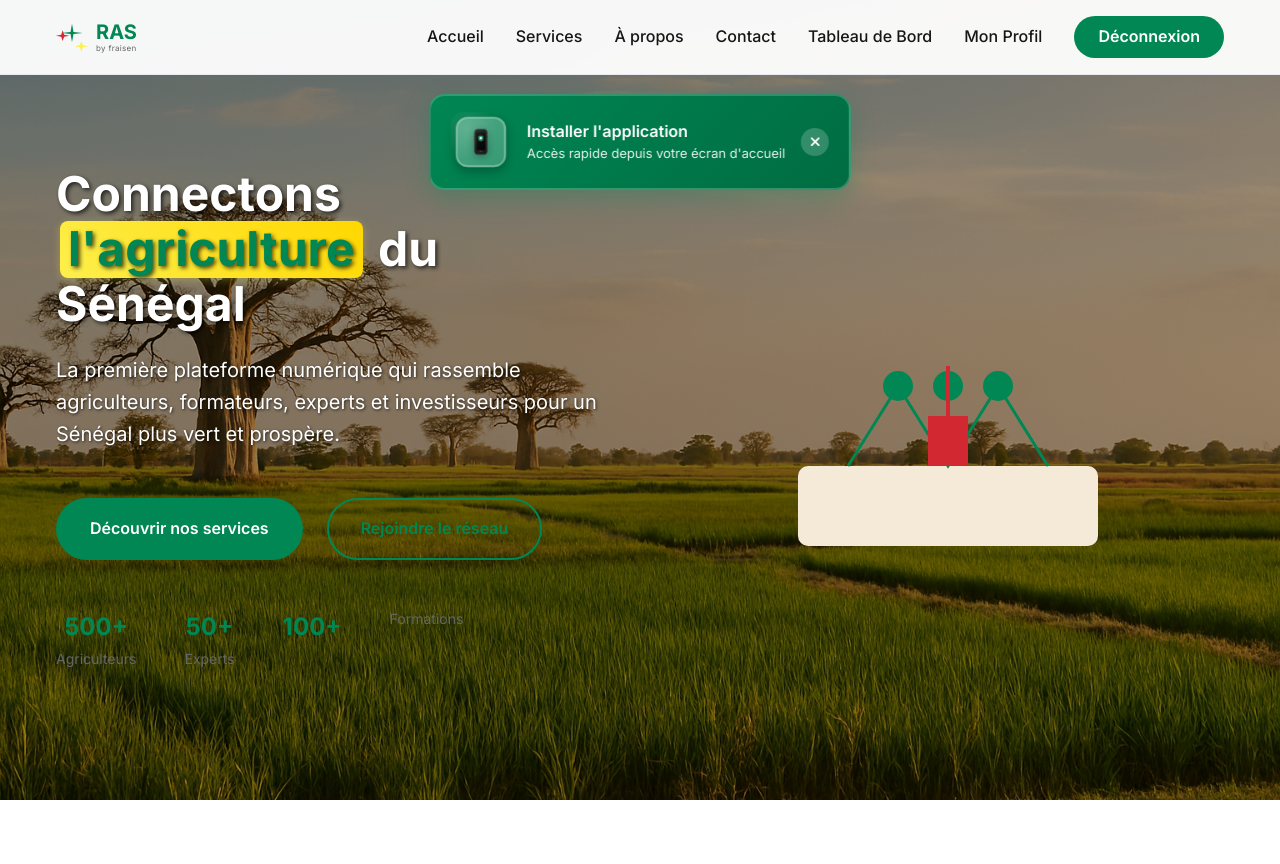
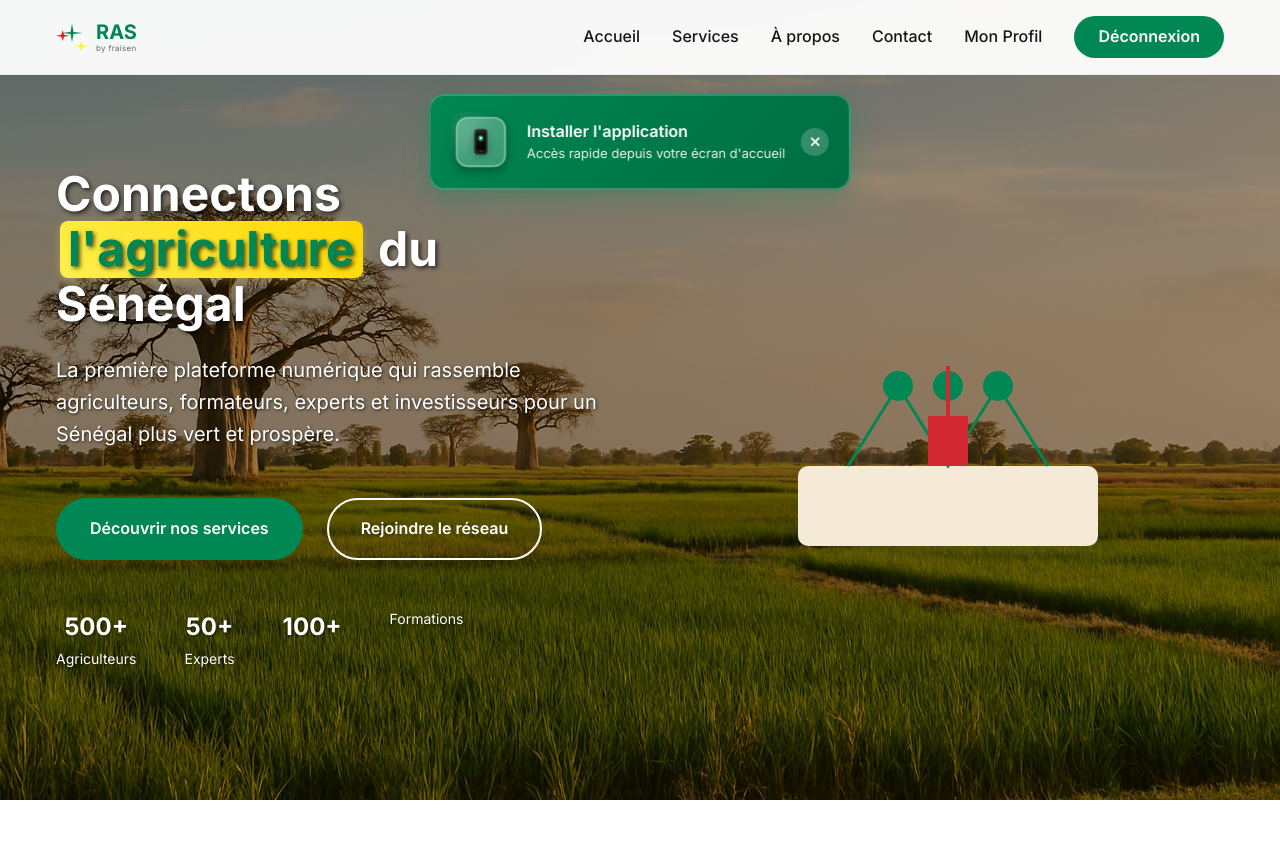
Before and after one commit to nick-dev12/RAS, a Django app: page / in a window 1280 px wide. Shown: the top 864 px of the page. Run offline with Django 5.2, Linux system fonts and the light colour scheme; the visitor is signed in with stand-in values (Sample User, id 1).

Commit message:
chage color on template home

```diff
--- a/agriculture/static/css/style.css
+++ b/agriculture/static/css/style.css
@@ -503,6 +503,18 @@ img {
     color: var(--white);
 }
 
+/* Bouton secondary dans la section hero - texte blanc */
+.hero .btn-secondary {
+    color: var(--white);
+    border-color: var(--white);
+}
+
+.hero .btn-secondary:hover {
+    background: var(--white);
+    color: var(--Vert-sénégalais);
+    border-color: var(--white);
+}
+
 .btn-large {
     padding: var(--spacing-lg) var(--spacing-2xl);
     font-size: var(--font-size-lg);
@@ -535,9 +547,21 @@ img {
     color: var(--Vert-sénégalais);
 }
 
+/* Nombres de statistiques dans la section hero - texte blanc */
+.hero .stat-number {
+    color: var(--white);
+    text-shadow: 1px 1px 3px rgba(0, 0, 0, 0.5);
+}
+
 .stat-label {
     font-size: var(--font-size-sm);
     color: var(--text-light);
+}
+
+/* Labels de statistiques dans la section hero - texte blanc */
+.hero .stat-label {
+    color: var(--white);
+    text-shadow: 1px 1px 3px rgba(0, 0, 0, 0.5);
 }
 
 .hero-visual {
--- a/agriculture/templates/agriculture/home.html
+++ b/agriculture/templates/agriculture/home.html
@@ -26,7 +26,6 @@
                     <a href="#apropos" class="nav-link">À propos</a>
                     <a href="#contact" class="nav-link">Contact</a>
                     {% if user.is_authenticated %}
-                        <a href="/dashboard/agriculteur/" class="nav-link">Tableau de Bord</a>
                         <a href="{% url 'agriculteur_dashboard' %}" class="nav-link">Mon Profil</a>
                         <a href="{% url 'logout' %}" class="nav-cta">Déconnexion</a>
                     {% else %}
```
